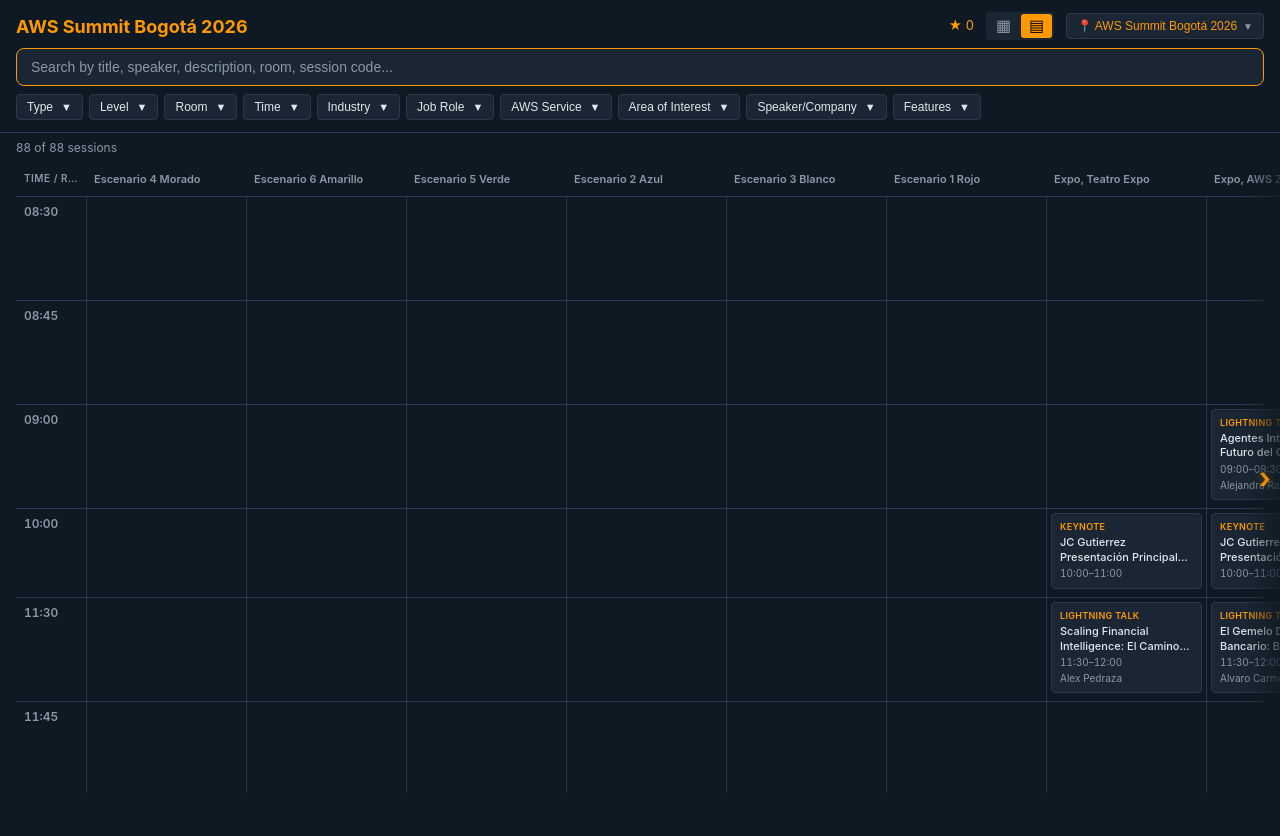
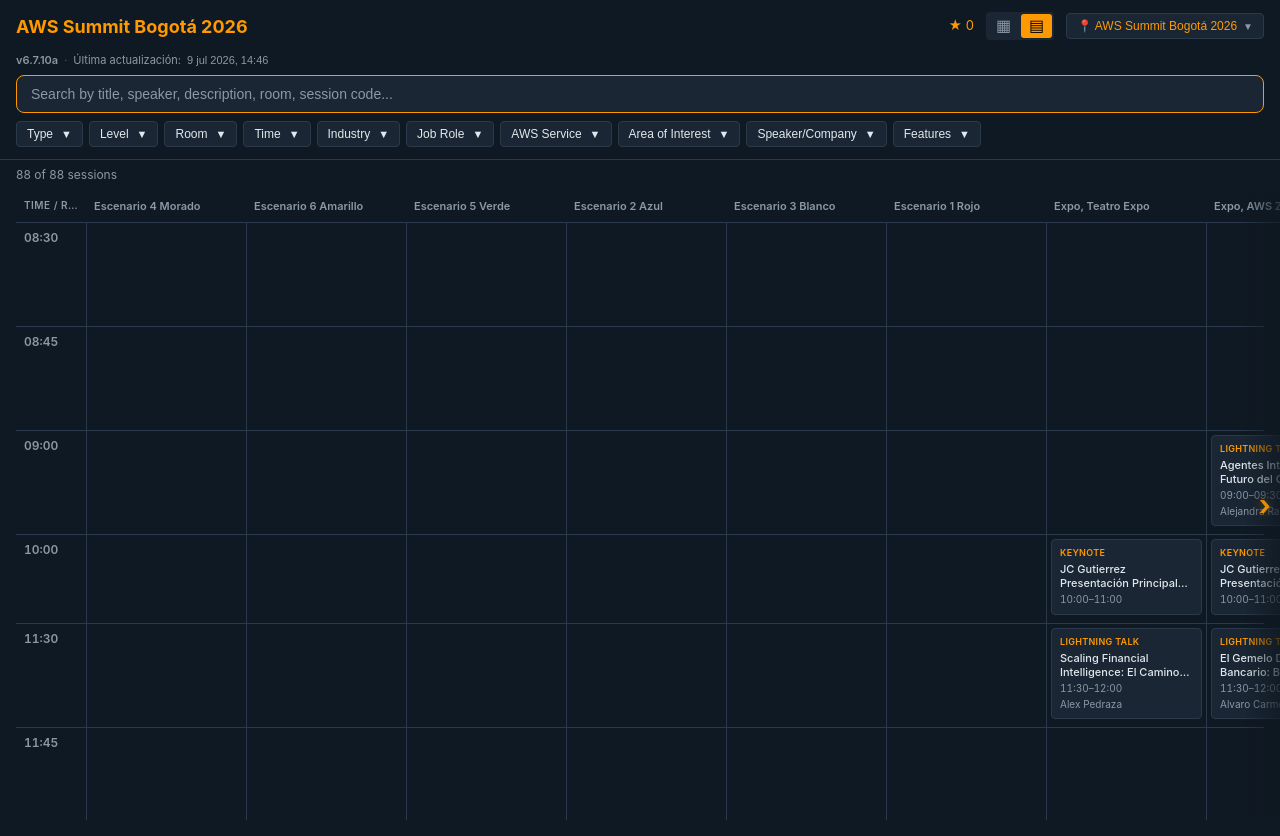
Before and after one commit to Chevere-Labs/aws-summit-madrid-2026, a React (Vite) app in the folder summit-planner/: page / in a window 1280 px wide. Before the commit the page ends 809 px from the top, so only its background shows below. Built offline with nearby package versions, Linux system fonts and the light colour scheme.

Commit message:
agregada información de version de datos y de app

```diff
--- a/summit-planner/src/App.css
+++ b/summit-planner/src/App.css
@@ -96,6 +96,41 @@
 .view-btn.active {
   background: var(--accent);
   color: #000;
+}
+
+/* APP INFO */
+.app-info {
+  display: flex;
+  align-items: center;
+  gap: 6px;
+  padding: 4px 0 6px;
+  font-size: 11px;
+  color: var(--text-muted);
+}
+
+.app-info-version {
+  font-weight: 600;
+  color: var(--text-muted);
+}
+
+.app-info-sep {
+  opacity: 0.5;
+}
+
+.app-info-date {
+  background: none;
+  border: none;
+  color: var(--text-muted);
+  font-size: 11px;
+  cursor: pointer;
+  padding: 0;
+  text-decoration: none;
+  transition: color 0.2s;
+}
+
+.app-info-date:hover {
+  color: var(--accent);
+  text-decoration: underline;
 }
 
 /* SEARCH */
--- a/summit-planner/src/App.tsx
+++ b/summit-planner/src/App.tsx
@@ -11,8 +11,11 @@
 import { TalkDetail } from './components/TalkDetail'
 import { StatsBar } from './components/StatsBar'
 import { CitySelector } from './components/CitySelector'
+import { AppInfo } from './components/AppInfo'
 import { useFavorites } from './hooks/useFavorites'
 import './App.css'
+
+const APP_VERSION = '6.7.10a'
 
 const cities: CityConfig[] = citiesData as unknown as CityConfig[]
 
@@ -150,6 +153,7 @@
             />
           </div>
         </div>
+        <AppInfo version={APP_VERSION} lastFetched={city.lastFetched} />
         <SearchBar
           value={filters.search}
           onChange={v => setFilters(prev => ({ ...prev, search: v }))}
--- /dev/null
+++ b/summit-planner/src/components/AppInfo.tsx
@@ -0,0 +1,84 @@
+import { useState, useEffect, useCallback, useMemo } from 'react'
+
+interface AppInfoProps {
+  version: string
+  lastFetched: string
+}
+
+type DateDisplayMode = 'absolute' | 'relative'
+
+const MONTHS_ES = ['ene', 'feb', 'mar', 'abr', 'may', 'jun', 'jul', 'ago', 'sep', 'oct', 'nov', 'dic']
+
+function formatAbsolute(iso: string): string {
+  const d = new Date(iso)
+  const day = d.getDate()
+  const month = MONTHS_ES[d.getMonth()]
+  const year = d.getFullYear()
+  const hours = String(d.getHours()).padStart(2, '0')
+  const minutes = String(d.getMinutes()).padStart(2, '0')
+  return `${day} ${month} ${year}, ${hours}:${minutes}`
+}
+
+function formatRelative(iso: string): string {
+  const now = Date.now()
+  const then = new Date(iso).getTime()
+  const diffMs = now - then
+
+  if (diffMs < 0) return formatAbsolute(iso)
+
+  const seconds = Math.floor(diffMs / 1000)
+  const minutes = Math.floor(seconds / 60)
+  const hours = Math.floor(minutes / 60)
+  const days = Math.floor(hours / 24)
+
+  if (days > 6) return formatAbsolute(iso)
+  if (days >= 1) return `hace ${days} día${days > 1 ? 's' : ''}`
+  if (hours >= 1) return `hace ${hours} hora${hours > 1 ? 's' : ''}`
+  if (minutes >= 1) return `hace ${minutes} minuto${minutes > 1 ? 's' : ''}`
+  return 'hace un momento'
+}
+
+function getStoredMode(): DateDisplayMode {
+  try {
+    const stored = localStorage.getItem('dateDisplayMode')
+    if (stored === 'absolute' || stored === 'relative') return stored
+  } catch { /* ignore */ }
+  return 'relative'
+}
+
+export function AppInfo({ version, lastFetched }: AppInfoProps) {
+  const [mode, setMode] = useState<DateDisplayMode>(getStoredMode)
+  const [, setTick] = useState(0)
+
+  useEffect(() => {
+    const id = setInterval(() => setTick(t => t + 1), 60_000)
+    return () => clearInterval(id)
+  }, [])
+
+  const toggleMode = useCallback(() => {
+    setMode(prev => {
+      const next = prev === 'absolute' ? 'relative' : 'absolute'
+      try { localStorage.setItem('dateDisplayMode', next) } catch { /* ignore */ }
+      return next
+    })
+  }, [])
+
+  const dateText = useMemo(() => {
+    return mode === 'relative' ? formatRelative(lastFetched) : formatAbsolute(lastFetched)
+  }, [mode, lastFetched])
+
+  return (
+    <div className="app-info">
+      <span className="app-info-version">v{version}</span>
+      <span className="app-info-sep">·</span>
+      <span className="app-info-label">Última actualización:</span>
+      <button
+        className="app-info-date"
+        onClick={toggleMode}
+        title={mode === 'relative' ? 'Mostrar fecha absoluta' : 'Mostrar tiempo relativo'}
+      >
+        {dateText}
+      </button>
+    </div>
+  )
+}
--- a/summit-planner/src/data/cities.json
+++ b/summit-planner/src/data/cities.json
@@ -10,7 +10,8 @@
       "Expo": ["Expo"],
       "Salas": ["Sala"],
       "Keynote": ["Keynote"]
-    }
+    },
+    "lastFetched": "2026-07-09T14:46:00"
   },
   {
     "id": "madrid",
@@ -23,6 +24,7 @@
       "Theatres": ["Theatre", "AWSome Stories"],
       "Workshops": ["Workshop"],
       "Community": ["Community", "Developer", "Chalk Talk"]
-    }
+    },
+    "lastFetched": "2026-06-04T09:00:00"
   }
 ]
--- a/summit-planner/src/types.ts
+++ b/summit-planner/src/types.ts
@@ -5,6 +5,7 @@
   timezone: string
   date: string
   roomCategories: Record<string, string[]>
+  lastFetched: string
 }
 
 export interface Session {
```
